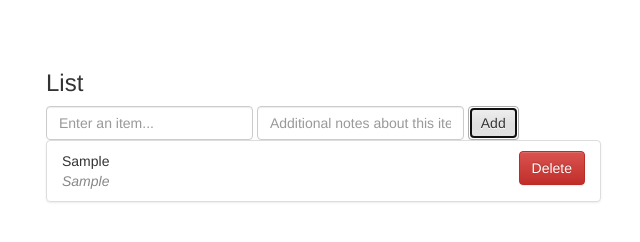
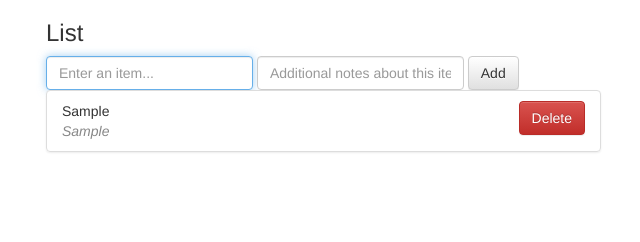
Before and after one commit to UltimateDesignSlayer/listapp, a plain HTML site: page index.html in a window 1280 px wide. Both pictures are taken after typing "Sample", "Sample" into the empty fields and a click on the button "Add". Shown: the whole page, without its empty margins (24-664 px from the left). Drawn offline with nearby package versions, Linux system fonts and the light colour scheme.

Commit message:
Sligh style updates

```diff
--- a/index.html
+++ b/index.html
@@ -12,12 +12,6 @@
         <link rel="apple-touch-icon" href="apple-touch-icon.png">
 
         <link rel="stylesheet" href="css/bootstrap.min.css">
-        <style>
-            body {
-                padding-top: 50px;
-                padding-bottom: 20px;
-            }
-        </style>
         <link rel="stylesheet" href="css/bootstrap-theme.min.css">
         <link rel="stylesheet" href="css/main.css">
 
--- a/js/lists.js
+++ b/js/lists.js
@@ -21,6 +21,9 @@ lists = {
 			that.toDoList.push({name:that.newItem(), desc:that.newItemDesc()});
 			localStorage.setItem('toDoList', that.toDoList());
 			localStorage.setItem('doneList', that.doneList());
+
+			that.newItem = ko.observable();
+			that.newItemDesc = ko.observable();
 		}
 
 		that.removeListItems = function(list){
@@ -44,6 +47,7 @@ lists = {
 	eventBindings:function(){
 		$('#addNewItemsForm').submit(function(){
 			$('input', this).val('');
+			$('#itemToAdd').focus();
 		});
 	}
 }
```
